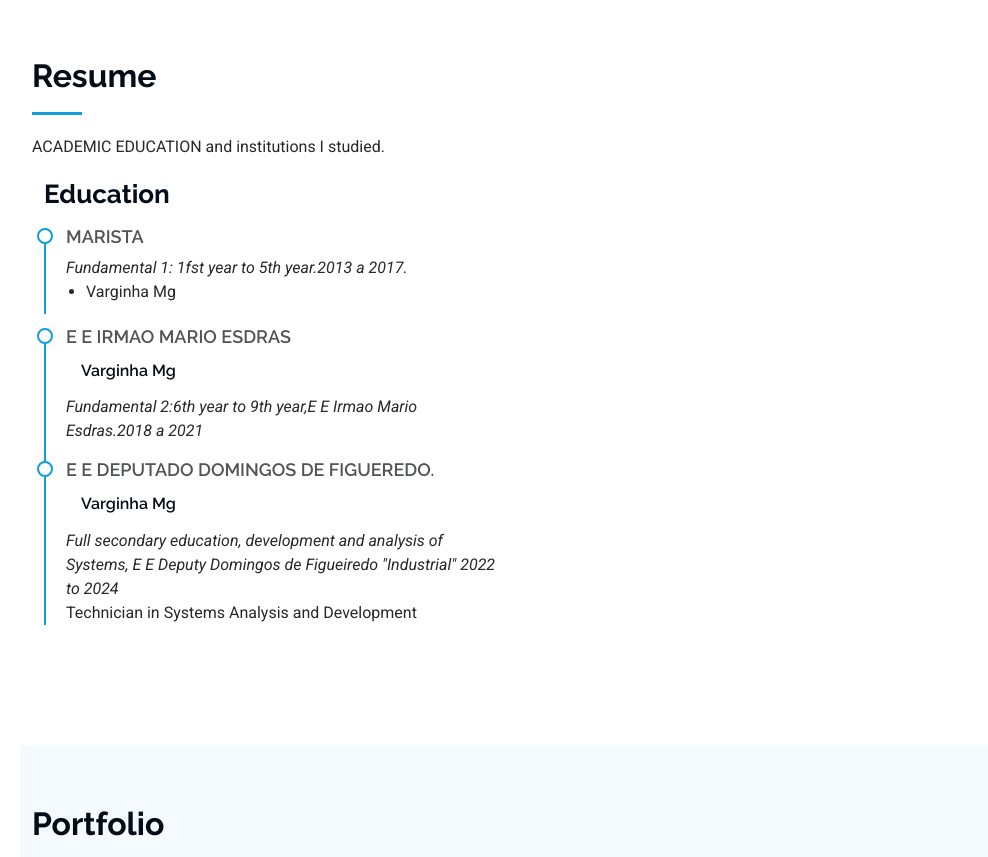
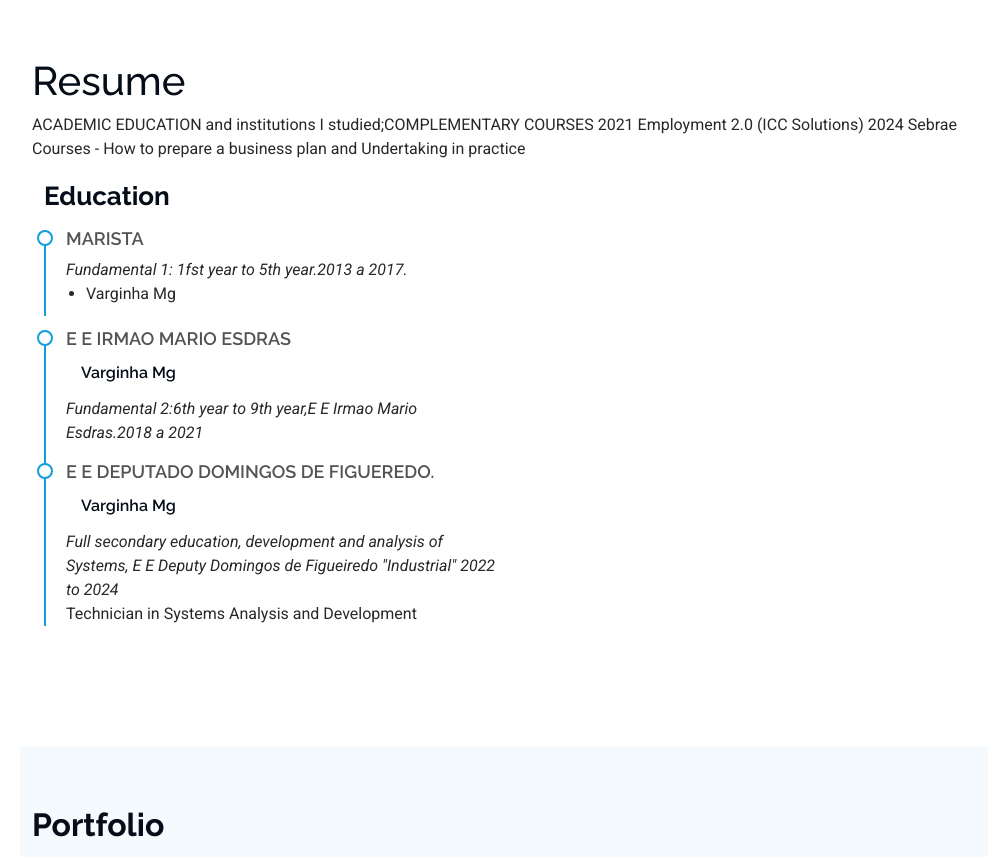
Before and after one commit to LoghanDev/portifolio-Loghan, a plain HTML site: page iPortfolio-1.0.0/index.html in a window 1280 px wide. Shown: the part 2278-3135 px from the top of the page, without its empty margins (280-1268 px from the left). Drawn offline with Linux system fonts and the light colour scheme.

Commit message:
Add files via upload

```diff
--- a/iPortfolio-1.0.0/index.html
+++ b/iPortfolio-1.0.0/index.html
@@ -258,8 +258,11 @@ personal and professional and contribute to the company;
 
       <!-- Section Title -->
       <div class="container section-title" data-aos="fade-up">
-        <h2>Resume</h2>
-        <p>ACADEMIC EDUCATION and institutions I studied.</p>
+        <h1>Resume</h1>
+        <p>ACADEMIC EDUCATION and institutions I studied;COMPLEMENTARY COURSES
+          2021 Employment 2.0 (ICC Solutions)
+          2024 Sebrae Courses - How to prepare a business plan
+          and Undertaking in practice</p>
 
 
       <div class="container">
```
